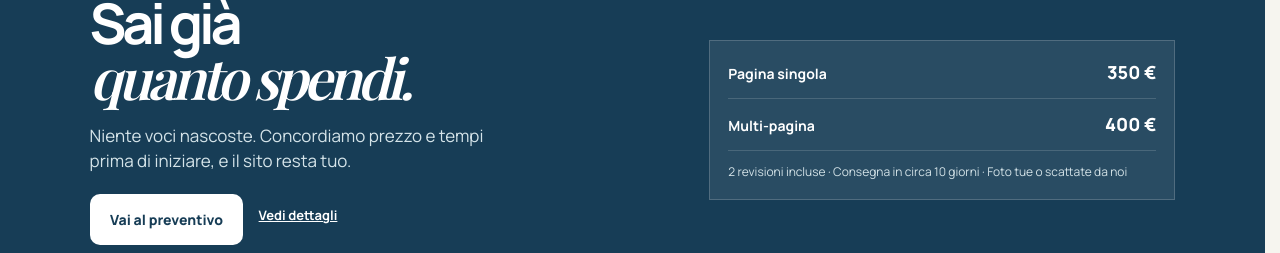
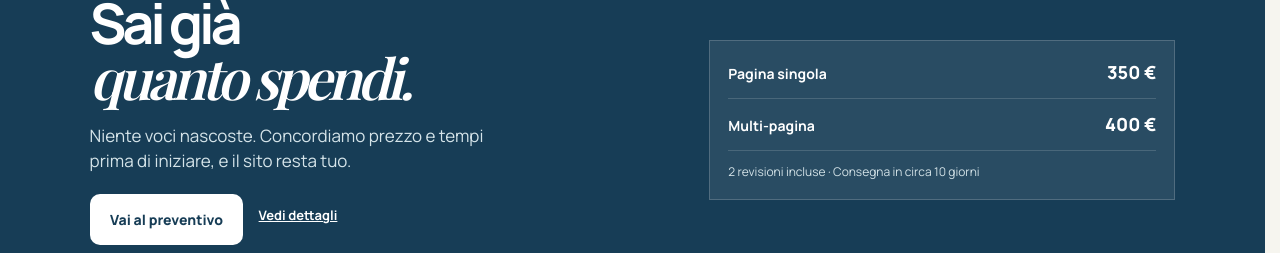
Before and after one commit to TREBLADEV72800/TreblaStudio, a Next.js app: page / in a window 1280 px wide. Shown: the part 1508-1761 px from the top of the page. Built offline with nearby package versions, Linux system fonts and the light colour scheme; no server answers.

Commit message:
fix(home): rimosso 'Foto tue...' da prezzi

```diff
--- a/app/page.jsx
+++ b/app/page.jsx
@@ -92,7 +92,7 @@ export default function HomePage() {
             <div style={{ display: 'flex', justifyContent: 'space-between', alignItems: 'baseline', gap: '12px', borderBottom: '1px solid rgba(255,255,255,0.15)', paddingBottom: '12px' }}>
               <span style={{ fontWeight: 700, fontSize: '14px' }}>Multi-pagina</span><span style={{ fontWeight: 800, fontSize: '18px' }}>400 €</span>
             </div>
-            <p style={{ margin: 0, fontSize: '12px', color: '#d2e1e6' }}>2 revisioni incluse · Consegna in circa 10 giorni · Foto tue o scattate da noi</p>
+            <p style={{ margin: 0, fontSize: '12px', color: '#d2e1e6' }}>2 revisioni incluse · Consegna in circa 10 giorni</p>
           </div>
         </div>
       </section>
```
